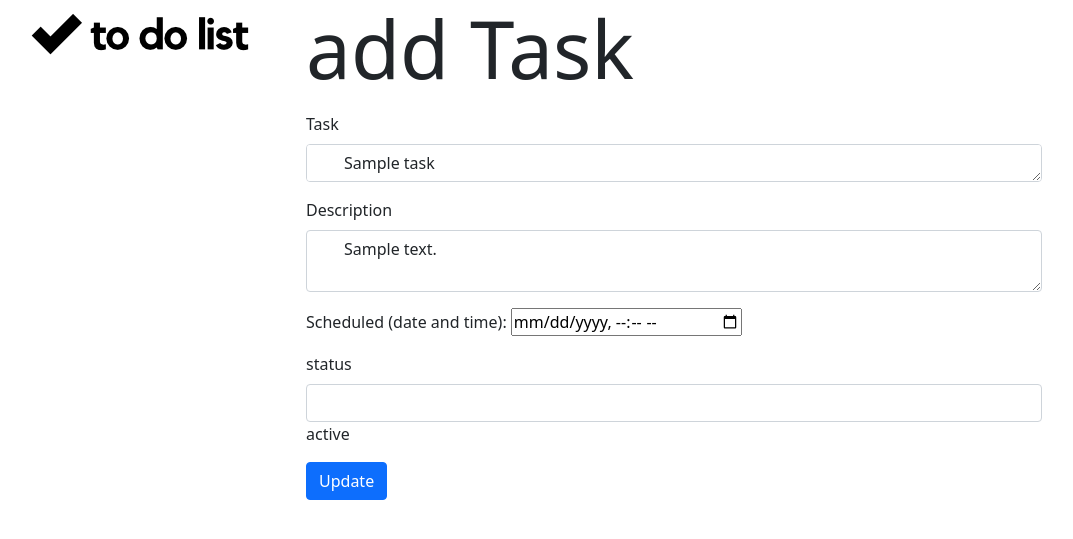
After one commit to pistachio49/to-do-list, a Python web app: template to-do-list/templates/addtask.html in a window 1280 px wide. The commit adds this page. Shown: the top 539 px of the page, without its empty margins (61-1134 px from the left). Run offline with Jinja, Linux system fonts and the light colour scheme; the template is opened without the code that fills it: most values are stand-ins (such as "Sample title", 1, 10 or a date in 2020).

Commit message:
added functions in main.py for adding task and to show info also created templates for the functions

```diff
--- /dev/null
+++ b/to-do-list/templates/addtask.html
@@ -0,0 +1,41 @@
+{% extends "base.html" %}
+{% block body %}
+<h1 class="display-1">add Task </h1>
+<p>
+<form action="{{url_for('main.addtask', pid=id)}}" method="POST">
+  <div class="mb-3">
+    <label for = "task" class="form-label">Task</label><br/>
+    <textarea rows="1" id="task" class="form-control"
+              name="task">
+      {{task}}
+    </textarea>
+  </div>
+
+  <div class="mb-3">
+    <label for = "description" class="form-label">Description</label><br/>
+    <textarea rows="2" id="description" class="form-control"
+              name="description">
+      {{description}}
+    </textarea>
+  </div>
+
+  <div class="mb-3">
+    <label for="due">Scheduled (date and time):</label>
+    <input type="datetime-local" id="due" name="due">
+  </div>
+
+  <div class="mb-3">
+    <label for = "status" class="form-label">status</label><br/>
+    <input type="textbox"  id="status" class="form-control"
+              name="status">
+      {{status}}
+  </div>
+
+
+  <div class="mb-3">
+    <button type="submit" class="btn btn-primary">Update</button>
+  </div>
+
+</form>
+</p>
+{% endblock %}
```
Also changed, not shown: to-do-list/main.py (+41 -14 lines), to-do-list/templates/index.html (+7 -2 lines), to-do-list/templates/taskdetail.html (added, +18 -0 lines).
